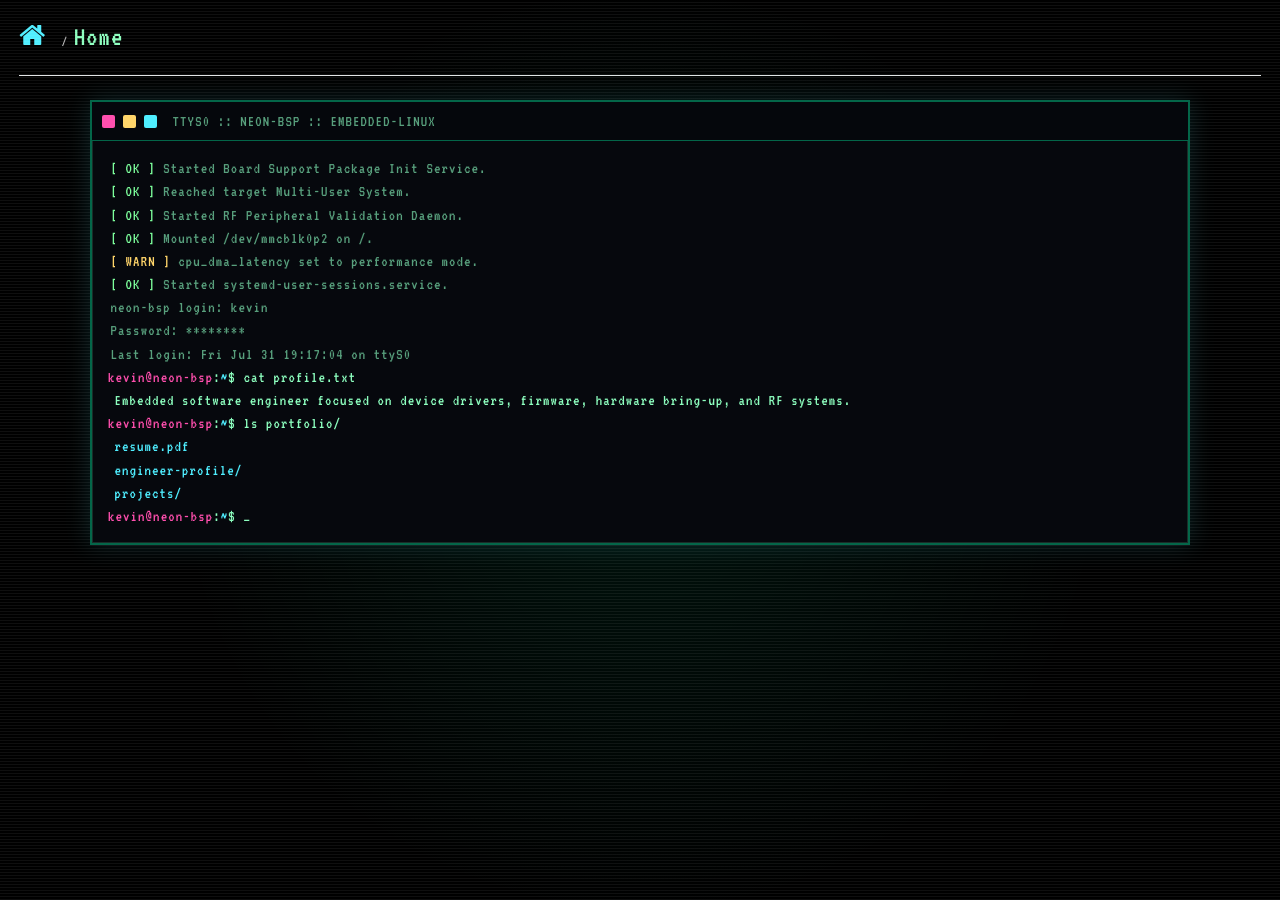
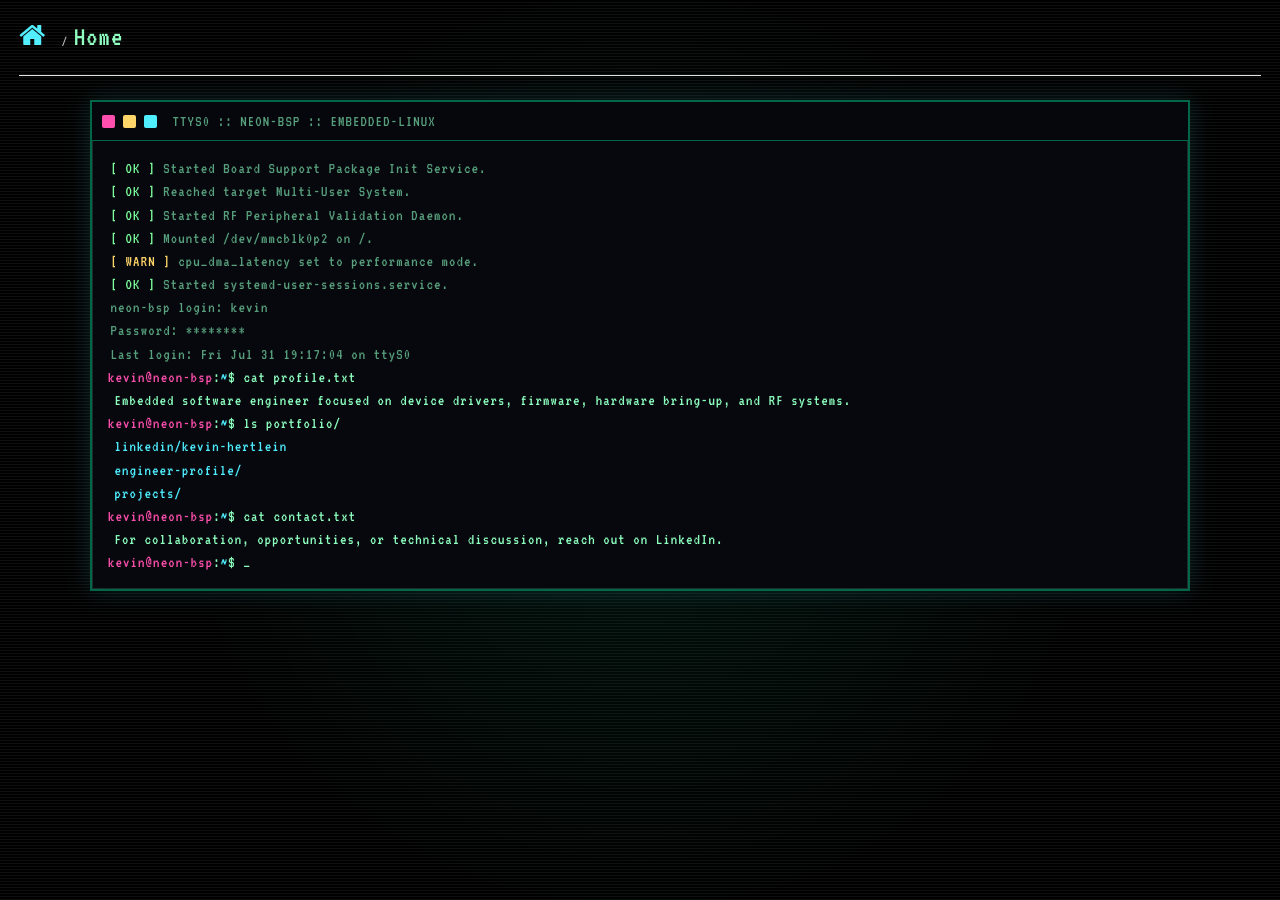
Before and after one commit to kehertle/gh-pages, an MkDocs documentation site: the page built from docs/index.md, in a window 1280 px wide. Built offline with MkDocs 1.6.1, drawn with Linux system fonts in a browser that asks for light colours; nearby versions of some CDN libraries.

Commit message:
Update index.md: replace resume link with LinkedIn profile and add contact information

```diff
--- a/docs/index.md
+++ b/docs/index.md
@@ -24,9 +24,12 @@
       </p>
 
       <p><span class="prompt">kevin@neon-bsp</span>:<span class="path">~</span>$ ls portfolio/</p>
-      <p class="output"><a href="resume.pdf">resume.pdf</a></p>
+      <p class="output"><a href="https://www.linkedin.com/in/kevin-hertlein-b97786a3/">linkedin/kevin-hertlein</a></p>
       <p class="output"><a href="engineer-profile/">engineer-profile/</a></p>
       <p class="output"><a href="projects/">projects/</a></p>
+
+      <p><span class="prompt">kevin@neon-bsp</span>:<span class="path">~</span>$ cat contact.txt</p>
+      <p class="output">For collaboration, opportunities, or technical discussion, reach out on LinkedIn.</p>
 
       <p><span class="prompt">kevin@neon-bsp</span>:<span class="path">~</span>$ <span class="cursor">_</span></p>
     </div>
```
